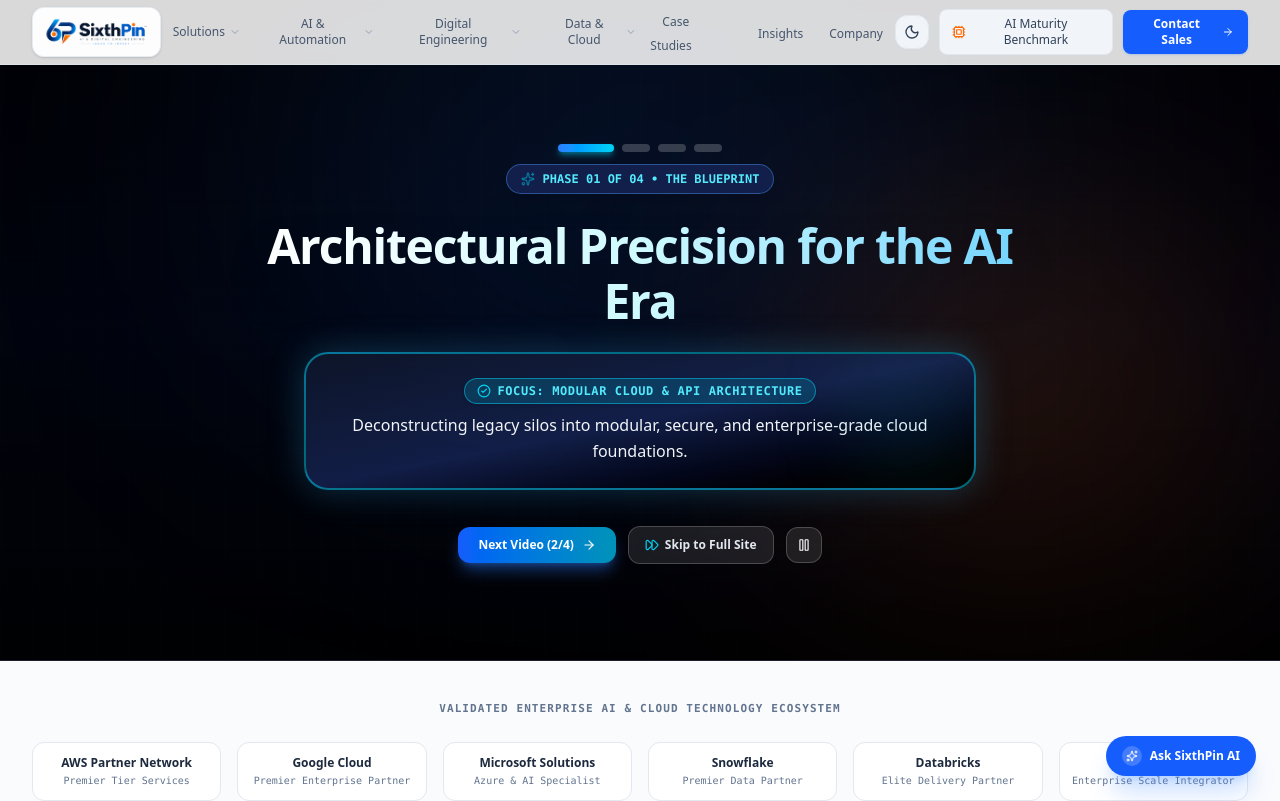
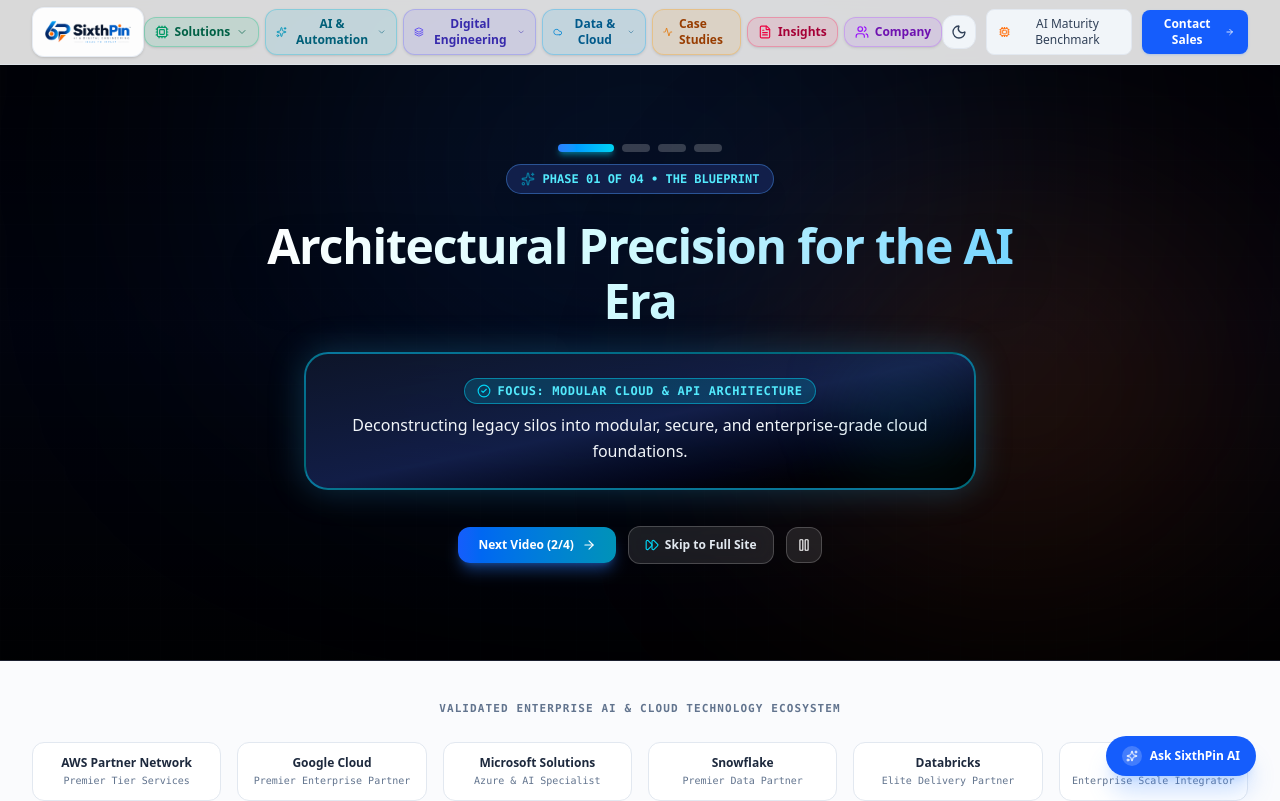
Before and after one commit to prasadkumarg202/sixthPin, a Next.js app: page / in a window 1280 px wide. Shown: the top 801 px of the page. Built offline with nearby package versions, Linux system fonts and the light colour scheme.

Commit message:
Add rich background gradient pills, icons, and custom font colors to desktop navbar items

```diff
--- a/src/components/layout/Navbar.tsx
+++ b/src/components/layout/Navbar.tsx
@@ -90,6 +90,59 @@
   Radio: "bg-blue-50 border-blue-200 dark:bg-blue-950/40 dark:border-blue-500/30",
 };
 
+const navItemStyleMap: Record<
+  string,
+  {
+    icon: React.ReactNode;
+    bgClasses: string;
+    textClasses: string;
+    activeClasses: string;
+  }
+> = {
+  "Solutions": {
+    icon: <Cpu className="w-3.5 h-3.5 text-emerald-600 dark:text-emerald-400" />,
+    bgClasses: "bg-emerald-500/10 hover:bg-emerald-500/20 border-emerald-500/30 dark:bg-emerald-500/15 dark:border-emerald-500/40",
+    textClasses: "text-emerald-800 dark:text-emerald-300 font-bold",
+    activeClasses: "bg-emerald-500/25 border-emerald-500 text-emerald-900 dark:text-emerald-200 ring-1 ring-emerald-400/50",
+  },
+  "AI & Automation": {
+    icon: <Sparkles className="w-3.5 h-3.5 text-cyan-600 dark:text-cyan-400 animate-spin" style={{ animationDuration: "6s" }} />,
+    bgClasses: "bg-cyan-500/10 hover:bg-cyan-500/20 border-cyan-500/30 dark:bg-cyan-500/15 dark:border-cyan-500/40",
+    textClasses: "text-cyan-800 dark:text-cyan-300 font-bold",
+    activeClasses: "bg-cyan-500/25 border-cyan-500 text-cyan-900 dark:text-cyan-200 ring-1 ring-cyan-400/50",
+  },
+  "Digital Engineering": {
+    icon: <Layers className="w-3.5 h-3.5 text-indigo-600 dark:text-indigo-400" />,
+    bgClasses: "bg-indigo-500/10 hover:bg-indigo-500/20 border-indigo-500/30 dark:bg-indigo-500/15 dark:border-indigo-500/40",
+    textClasses: "text-indigo-800 dark:text-indigo-300 font-bold",
+    activeClasses: "bg-indigo-500/25 border-indigo-500 text-indigo-900 dark:text-indigo-200 ring-1 ring-indigo-400/50",
+  },
+  "Data & Cloud": {
+    icon: <Cloud className="w-3.5 h-3.5 text-sky-600 dark:text-sky-400" />,
+    bgClasses: "bg-sky-500/10 hover:bg-sky-500/20 border-sky-500/30 dark:bg-sky-500/15 dark:border-sky-500/40",
+    textClasses: "text-sky-800 dark:text-sky-300 font-bold",
+    activeClasses: "bg-sky-500/25 border-sky-500 text-sky-900 dark:text-sky-200 ring-1 ring-sky-400/50",
+  },
+  "Case Studies": {
+    icon: <Activity className="w-3.5 h-3.5 text-amber-600 dark:text-amber-400" />,
+    bgClasses: "bg-amber-500/10 hover:bg-amber-500/20 border-amber-500/30 dark:bg-amber-500/15 dark:border-amber-500/40",
+    textClasses: "text-amber-800 dark:text-amber-300 font-bold",
+    activeClasses: "bg-amber-500/25 border-amber-500 text-amber-900 dark:text-amber-200 ring-1 ring-amber-400/50",
+  },
+  "Insights": {
+    icon: <FileText className="w-3.5 h-3.5 text-rose-600 dark:text-rose-400" />,
+    bgClasses: "bg-rose-500/10 hover:bg-rose-500/20 border-rose-500/30 dark:bg-rose-500/15 dark:border-rose-500/40",
+    textClasses: "text-rose-800 dark:text-rose-300 font-bold",
+    activeClasses: "bg-rose-500/25 border-rose-500 text-rose-900 dark:text-rose-200 ring-1 ring-rose-400/50",
+  },
+  "Company": {
+    icon: <Users className="w-3.5 h-3.5 text-purple-600 dark:text-purple-400" />,
+    bgClasses: "bg-purple-500/10 hover:bg-purple-500/20 border-purple-500/30 dark:bg-purple-500/15 dark:border-purple-500/40",
+    textClasses: "text-purple-800 dark:text-purple-300 font-bold",
+    activeClasses: "bg-purple-500/25 border-purple-500 text-purple-900 dark:text-purple-200 ring-1 ring-purple-400/50",
+  },
+};
+
 export const Navbar: React.FC<NavbarProps> = ({ onOpenAssessment, onOpenConsultation }) => {
   const { theme, toggleTheme } = useTheme();
   const [scrolled, setScrolled] = useState(false);
@@ -117,9 +170,19 @@
           {/* Official Animated Brand Logo */}
           <AnimatedLogo />
 
-          {/* Desktop Navigation */}
-          <nav className="hidden lg:flex items-center space-x-0.5">
-            {navigationData.map((item) => (
+          {/* Desktop Navigation with Rich Backgrounds, Icons & Custom Font Colors */}
+          <nav className="hidden lg:flex items-center space-x-1.5">
+            {navigationData.map((item) => {
+              const style = navItemStyleMap[item.label] || {
+                icon: null,
+                bgClasses: "bg-slate-100 dark:bg-white/5 border-slate-200 dark:border-white/10",
+                textClasses: "text-slate-700 dark:text-slate-200 font-bold",
+                activeClasses: "bg-blue-600 text-white",
+              };
+
+              const isActive = activeDropdown === item.label;
+
+              return (
                 <div
                   key={item.label}
                   className="relative"
@@ -129,22 +192,22 @@
                   {item.href ? (
                     <Link
                       href={item.href}
-                    className="px-3 py-1.5 rounded-md text-xs font-medium text-slate-600 dark:text-slate-300 hover:text-slate-900 dark:hover:text-white hover:bg-slate-100 dark:hover:bg-white/5 transition-colors"
+                      className={`px-2.5 py-1.5 rounded-xl text-xs flex items-center gap-1.5 border transition-all duration-200 shadow-sm ${style.textClasses} ${style.bgClasses}`}
                     >
-                    {item.label}
+                      {style.icon}
+                      <span>{item.label}</span>
                     </Link>
                   ) : (
                     <button
-                    className={`px-3 py-1.5 rounded-md text-xs font-medium transition-colors flex items-center gap-1 ${
-                      activeDropdown === item.label
-                        ? "text-blue-600 dark:text-blue-400 bg-slate-100 dark:bg-white/5"
-                        : "text-slate-600 dark:text-slate-300 hover:text-slate-900 dark:hover:text-white hover:bg-slate-100 dark:hover:bg-white/5"
+                      className={`px-2.5 py-1.5 rounded-xl text-xs flex items-center gap-1.5 border transition-all duration-200 shadow-sm ${style.textClasses} ${
+                        isActive ? style.activeClasses : style.bgClasses
                       }`}
                     >
-                    {item.label}
+                      {style.icon}
+                      <span>{item.label}</span>
                       <ChevronDown
-                      className={`w-3 h-3 transition-transform duration-200 ${
-                        activeDropdown === item.label ? "rotate-180 text-blue-600 dark:text-blue-400" : "text-slate-400"
+                        className={`w-3 h-3 transition-transform duration-200 opacity-70 ${
+                          isActive ? "rotate-180 opacity-100" : ""
                         }`}
                       />
                     </button>
@@ -266,7 +329,8 @@
                   </div>
                 )}
               </div>
-            ))}
+            );
+          })}
         </nav>
 
           {/* Action CTAs + Theme Toggle */}
```
Lines whose indentation alone changed are shown as unchanged.
